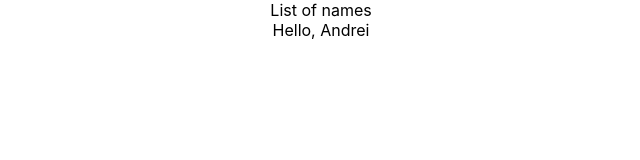
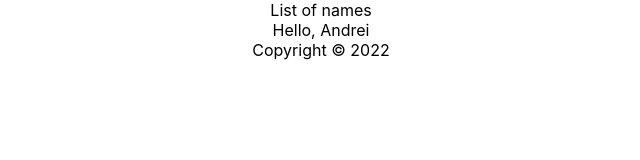
Before and after one commit to Budescu-Eftimie/React-groceries-list, a React (Create React App) app: page / in a window 1280 px wide. Shown: the top 160 px of the page, without its empty margins (319-959 px from the left). Built offline with nearby package versions, Linux system fonts and the light colour scheme.

Commit message:
feat(Footer): add logic to Footer
This commit adds the logic to Footer and displays copyright and date.

```diff
--- a/src/components/App/App.js
+++ b/src/components/App/App.js
@@ -1,12 +1,14 @@
 import "./App.css";
 import Header from "../Header/Header";
 import Content from "../Content/Content";
+import Footer from "../Footer/Footer";
 
 function App() {
     return (
         <div className="App">
             <Header />
             <Content />
+            <Footer />
         </div>
     );
 }
--- a/src/components/Footer/Footer.js
+++ b/src/components/Footer/Footer.js
@@ -0,0 +1,6 @@
+const Footer = () => {
+    const today = new Date();
+    return <footer>Copyright &copy; {today.getFullYear()}</footer>;
+};
+
+export default Footer;
```
